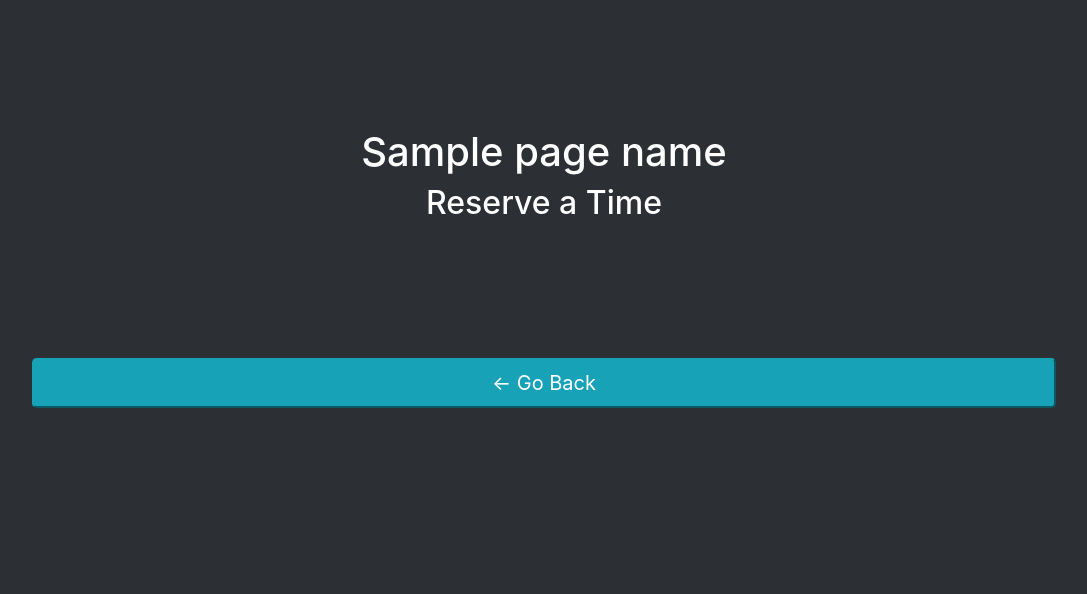
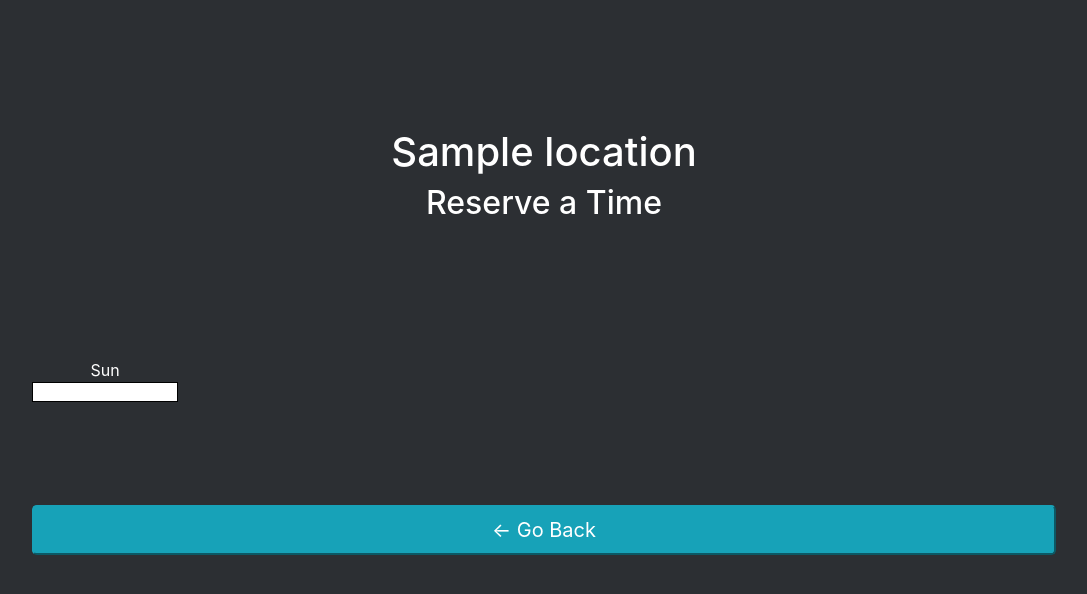
Before and after one commit to mkornyev/scheduler, a Django app: template myTime/templates/myTime/reserve.html in a window 1280 px wide. Shown: the top 594 px of the page, without its empty margins (96-1183 px from the left). Run offline with Django 3.2, Linux system fonts and the light colour scheme; tables that the repository leaves empty hold one stand-in row (values such as "Sample post"); the template is opened without the code that fills it: values that come from a table or form of the project are taken from there, most other values are stand-ins (such as "Sample title", 1, 10 or a date in 2020); some libraries are stand-ins or nearby versions.

Commit message:
New views and templates added
-reservation and status pages added
-basic timetable sceleton added
-updated and generalized functions added for new objects added

```diff
--- /dev/null
+++ b/myTime/templates/myTime/_timetable.html
@@ -0,0 +1,51 @@
+<style>
+
+  .timetable .weekday {
+    width: 14.2857142857%;
+    float: left;
+    margin-bottom: 10%;
+  }
+
+  .timetable .period {
+    height: 20px;
+    background-color: white;
+    border: 1px solid black;
+  }
+
+  .timetable .empty-period {
+    height: 20px;
+    background-color: blue;
+    border: 1px solid black;
+    position: relative;
+  }
+
+  .timetable span.time-marker {
+    position: absolute;
+    right: 105%;
+    bottom: -15%;
+  }
+</style>
+
+<div class="timetable">
+
+{% for h in location.hours.all %}
+
+  <div class="weekday">{{ h.getDayOfWeek }}
+    {% for emptyperiod in h.getOffset %}
+      <div class="empty-period">
+
+        {% if h.day == 0 %}
+          <span class="time-marker">{{ emptyperiod }}</span>
+        {% endif %}
+      </div>
+    {% endfor %}
+
+    {% for period in "x"|ljust:h.getNumTimePeriods %}
+
+      <div class="period"></div>
+
+    {% endfor %}
+  </div>
+
+{% endfor %}
+</div>
--- a/myTime/templates/myTime/reserve.html
+++ b/myTime/templates/myTime/reserve.html
@@ -9,7 +9,7 @@
 <div class="row landing-header">
     <div class="col">
 
-      <h1>{{ pageName }}</h1>
+      <h1>{{ location.name }}</h1>
       <h2>Reserve a Time</h2>
 
     </div>
@@ -17,6 +17,8 @@
 
 <div class="row landing-body">
   <div class="col">
+
+    {% include 'myTime/_timetable.html' %}
 
     <!-- <form method="POST" action="{% url 'Report' %}"></form>
       <input type="hidden" name="pageToken" value="{{ pageToken }}">
--- a/myTime/templates/myTime/status.html
+++ b/myTime/templates/myTime/status.html
@@ -21,7 +21,6 @@
 
     <form method="POST" action="{% url 'Reserve' %}">
       <input type="hidden" name="pageToken" value="{{ pageToken }}">
-      <input type="hidden" name="pageName" value="{{ pageName }}">
       {% csrf_token %}
       <button type="submit" class="btn-lg btn-block btn-primary">Reserve a<span style="color: indigo;">n unofficial</span> Timeslot</button>
     </form>
@@ -30,7 +29,6 @@
 
     <form method="POST" action="{% url 'Report' %}"></form>
       <input type="hidden" name="pageToken" value="{{ pageToken }}">
-      <input type="hidden" name="pageName" value="{{ pageName }}">
       {% csrf_token %}
       <button type="submit" class="btn-lg btn-block btn-secondary">Report the Current Capacity</button>
     </form>
```
Also changed, not shown: myTime/views.py (+11 -12 lines).
